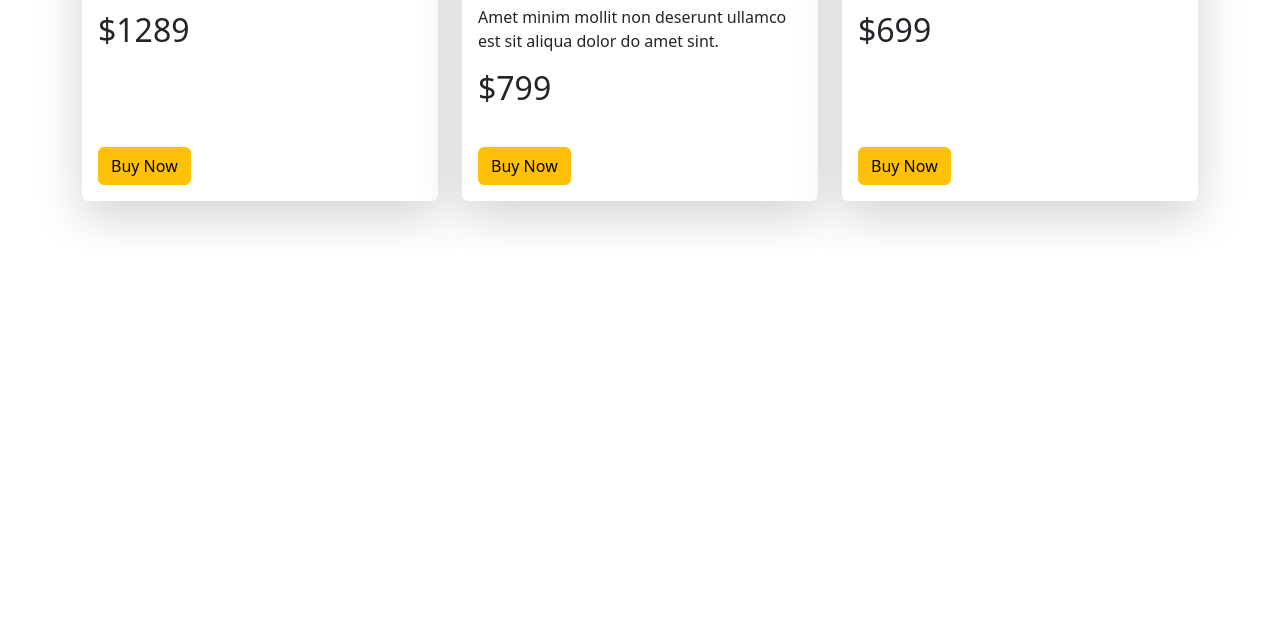
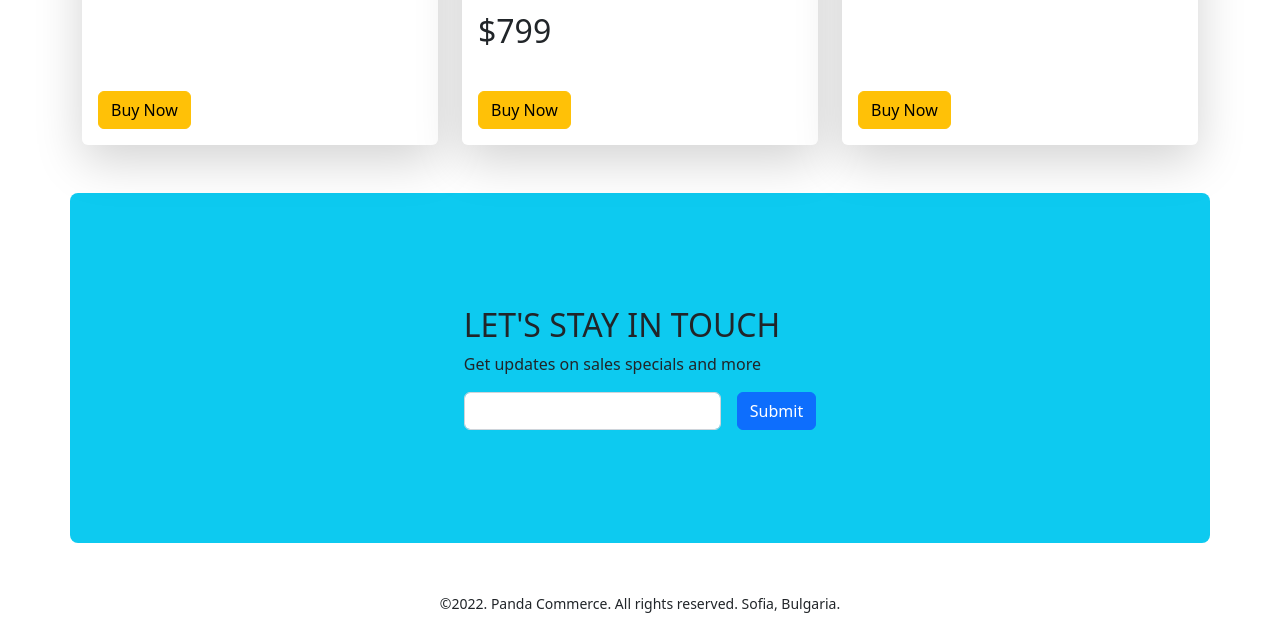
Before and after one commit to arindom10/panda-commerch-bootstrap, a plain HTML site: page index.html in a window 1280 px wide. Shown: the part 1892-2523 px from the top of the page. Before the commit the page ends 2141 px from the top, so only its background shows below. Drawn offline with nearby package versions, Linux system fonts and the light colour scheme.

Commit message:
subscribe and footer added

```diff
--- a/index.html
+++ b/index.html
@@ -14,7 +14,7 @@
     <body>
         <header class="container">
             <!-- navigation bar -->
-            <nav class="navbar navbar-expand-lg bg-light">
+            <nav class="navbar navbar-expand-lg fixed-top bg-light">
                 <div class="container">
                     <a class="navbar-brand" href="#"
                         ><img src="./images/logo.png" alt=""
@@ -58,13 +58,17 @@
                                 >
                             </li>
                             <li class="nav-item">
-                                <a class="nav-link" href="#">Shoes</a>
+                                <a class="nav-link" href="#shoes">Shoes</a>
                             </li>
                             <li class="nav-item">
-                                <a class="nav-link" href="#">Backpack</a>
+                                <a class="nav-link" href="#backpack"
+                                    >Backpack</a
+                                >
                             </li>
                             <li class="nav-item">
-                                <a class="nav-link" href="#">Subscribe</a>
+                                <a class="nav-link" href="#subscribe"
+                                    >Subscribe</a
+                                >
                             </li>
                         </ul>
                     </div>
@@ -229,7 +233,7 @@
             <!-- catagories end -->
 
             <!-- shoes saction start -->
-            <section class="container my-5">
+            <section class="container my-5" id="shoes">
                 <h2>Shoes</h2>
                 <div class="row row-cols-1 row-cols-md-2 row-cols-lg-3 g-4">
                     <div class="col">
@@ -299,7 +303,7 @@
             <!-- shoes saction end -->
 
             <!-- bagpack section start -->
-            <section class="container my-5">
+            <section class="container my-5" id="backpack">
                 <h2>Backpack</h2>
                 <div class="row row-cols-1 row-cols-md-2 row-cols-lg-3 g-4">
                     <div class="col">
@@ -365,7 +369,45 @@
                 </div>
             </section>
             <!-- bagpack section end -->
+
+            <!-- subscribe start -->
+            <section
+                style="height: 350px"
+                class="container rounded-3 d-flex justify-content-center align-items-center bg-info"
+                id="subscribe"
+            >
+                <div>
+                    <h2>LET'S STAY IN TOUCH</h2>
+                    <p>Get updates on sales specials and more</p>
+                    <form>
+                        <div class="d-flex">
+                            <div class="w-75">
+                                <input
+                                    type="email"
+                                    class="form-control"
+                                    id="exampleInputEmail1"
+                                    aria-describedby="emailHelp"
+                                />
+                            </div>
+                            <button type="submit" class="btn btn-primary ms-3">
+                                Submit
+                            </button>
+                        </div>
+                    </form>
+                </div>
+            </section>
+            <!-- subscribe end -->
         </main>
+        <!-- footer for this website -->
+        <footer class="text-center mt-5">
+            <p>
+                <small
+                    >©2022. Panda Commerce. All rights reserved. Sofia,
+                    Bulgaria.</small
+                >
+            </p>
+        </footer>
+
         <script
             src="https://cdn.jsdelivr.net/npm/bootstrap@5.2.0/dist/js/bootstrap.bundle.min.js"
             integrity="sha384-A3rJD856KowSb7dwlZdYEkO39Gagi7vIsF0jrRAoQmDKKtQBHUuLZ9AsSv4jD4Xa"
```
